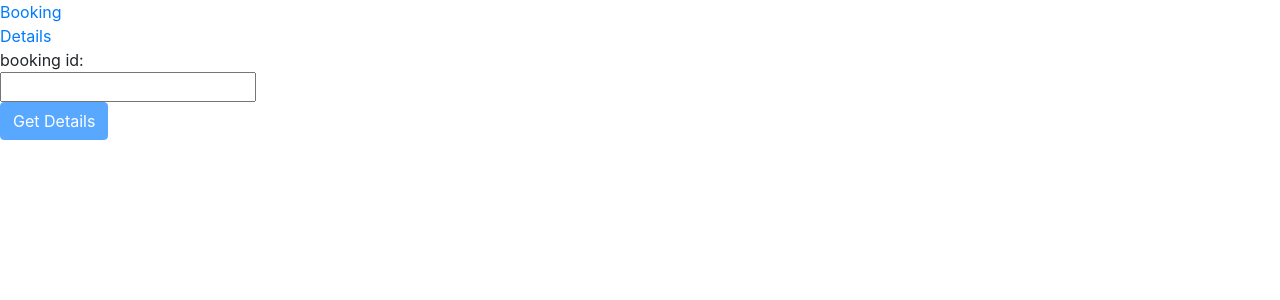
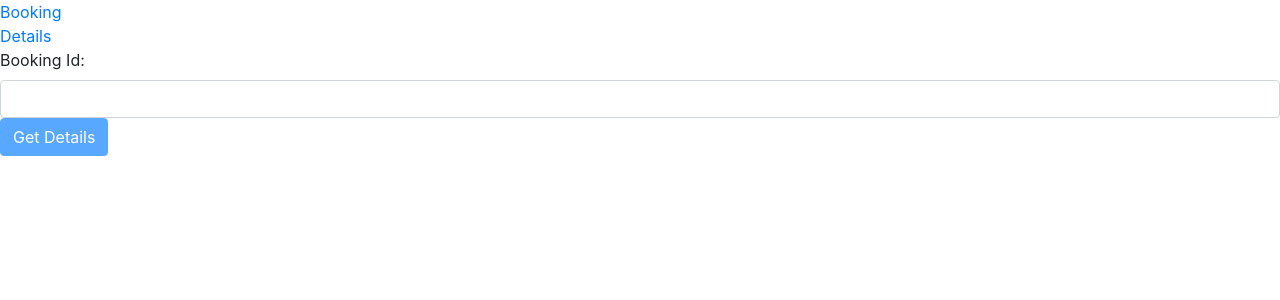
Before and after one commit to jkc1996/buffet-booking, an Angular app: page /details in a window 1280 px wide. Shown: the top 300 px of the page. Built offline with nearby package versions, Linux system fonts and the light colour scheme.

Commit message:
added form control class on details component

```diff
--- a/src/app/buffet-details/buffet-details.component.html
+++ b/src/app/buffet-details/buffet-details.component.html
@@ -1,10 +1,8 @@
 <div>
-	booking id:<br>
-  <input type="text" name="bookingid" [(ngModel)]='id'>
-  <br>
+	<label for="bookingId">Booking Id:</label>
+  <input class="input-group" id='bookingId' class="form-control" type="text" [(ngModel)]='id'>
   <button class="btn btn-primary" (click)='getdetails(id); submitted = true' [disabled]='!id'>Get Details</button>
 </div>
-
 
 <table *ngIf='submitted && bookingdata'>
   <tr>
@@ -15,6 +13,6 @@
   <tr>
     <td>{{bookingdata.login}}</td>     <!-- {{bookingdata. type}}-->
     <td>{{bookingdata.bio}}</td>            <!-- {{bookingdata. date}}-->
-    <td>{{bookingdata.company}}</td>           <!-- {{bookingdata.noOfPlates}}-->
+    <td>{{bookingdata.company}}</td>           <!-- {bookingdata.noOfPlates}}-->
   </tr>
 </table>
```
